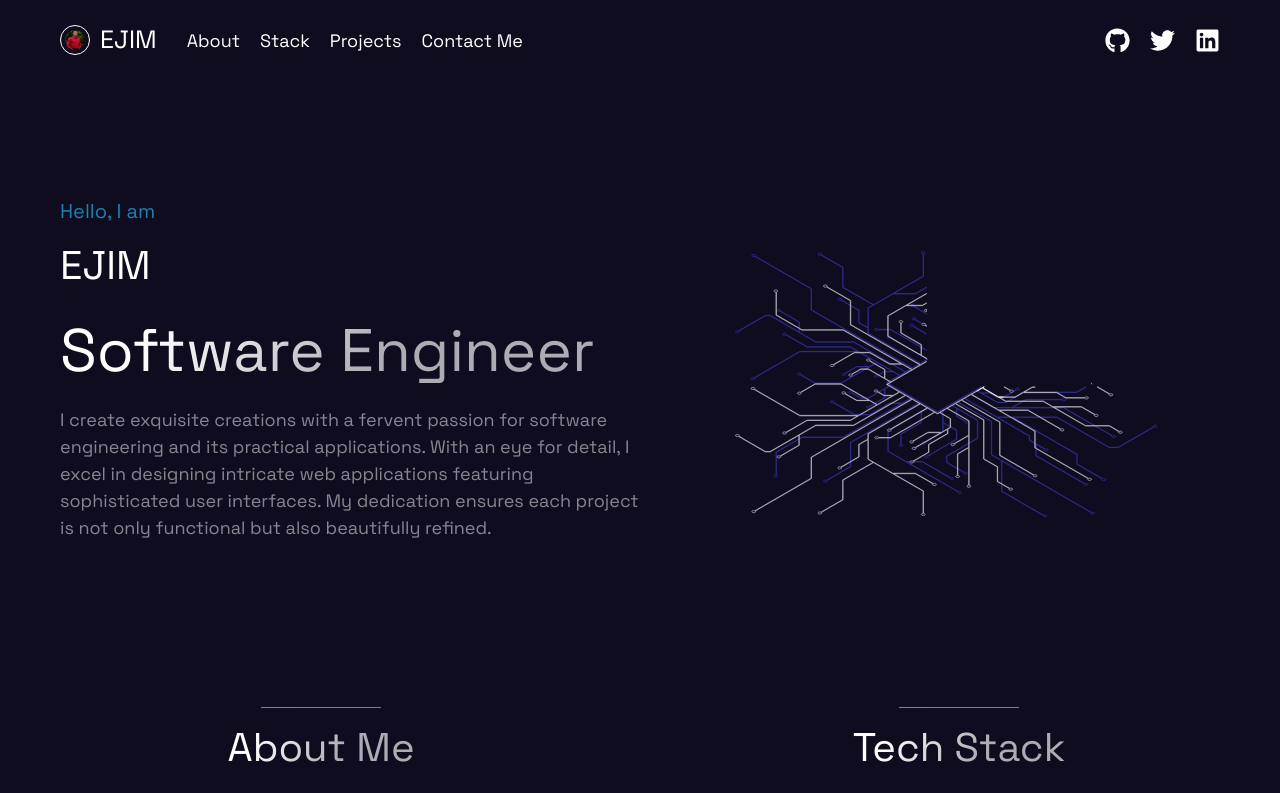
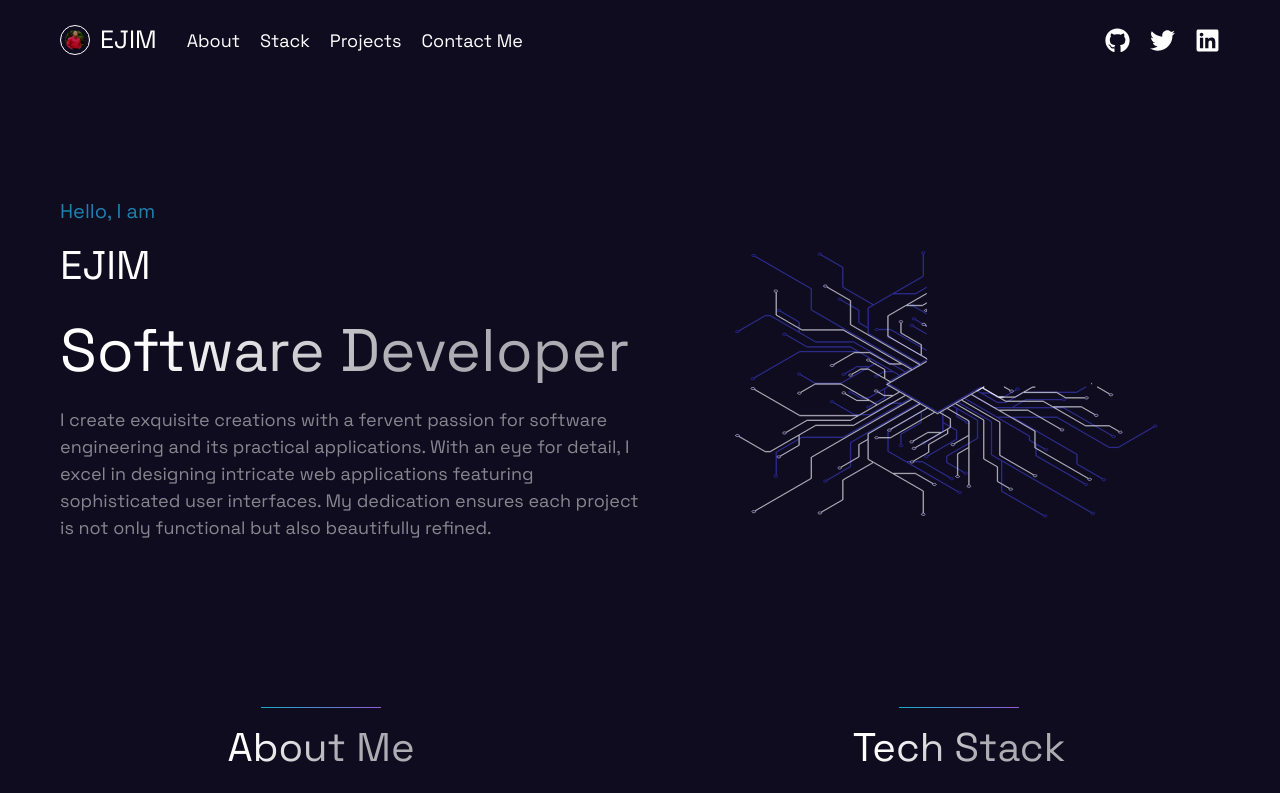
Before and after one commit to ejim11/jimmydev-portfolio, a Next.js app: page / in a window 1280 px wide. Shown: the top 793 px of the page. Built offline with nearby package versions, Linux system fonts and the light colour scheme.

Commit message:
✅ changed to software developer

```diff
--- a/components/Introduction.tsx
+++ b/components/Introduction.tsx
@@ -45,7 +45,7 @@ const Introduction = () => {
           transition={{ duration: 0.3, ease: "easeIn", delay: 0.2 }}
           className="text-gradient  text-[6rem] smd:text-[5rem] sm:text-[4rem]"
         >
-          Software Engineer
+          Software Developer
         </motion.h1>
         <motion.p
           initial={{ opacity: 0, y: "30" }}
```
